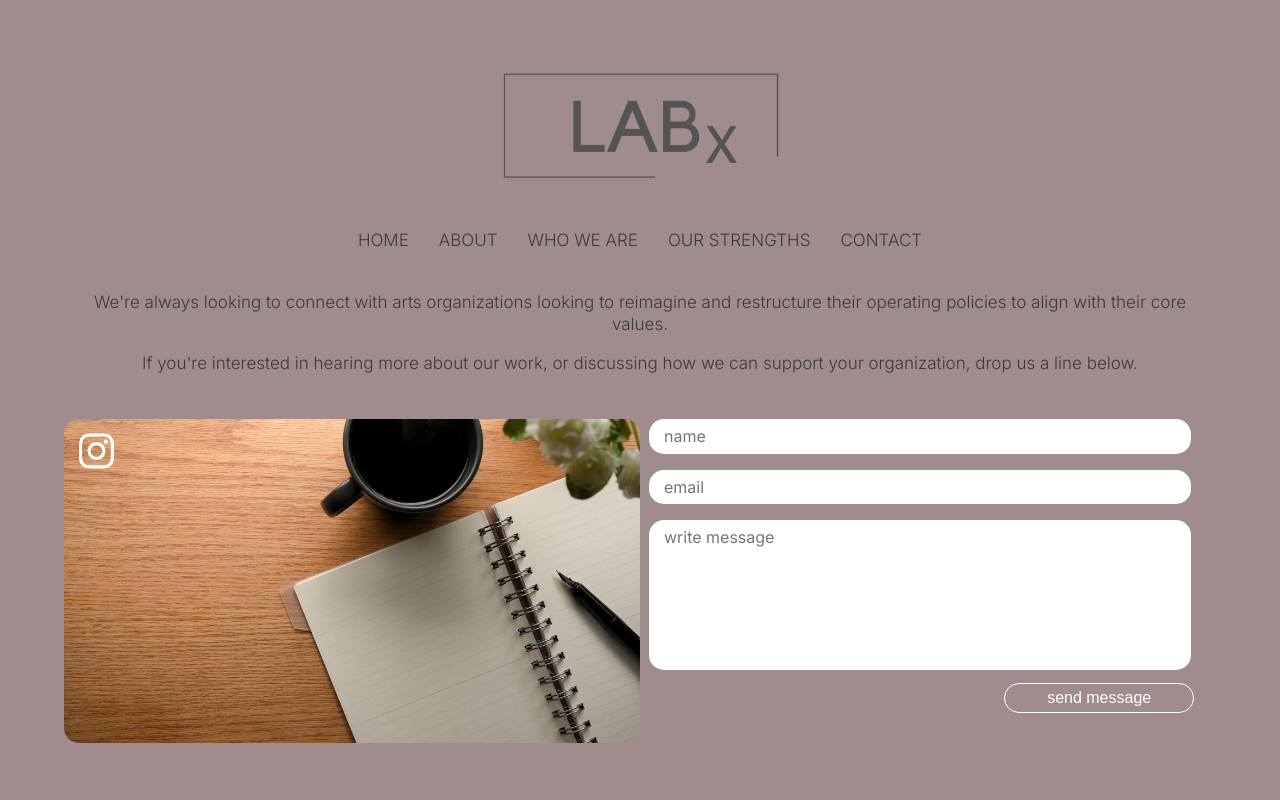
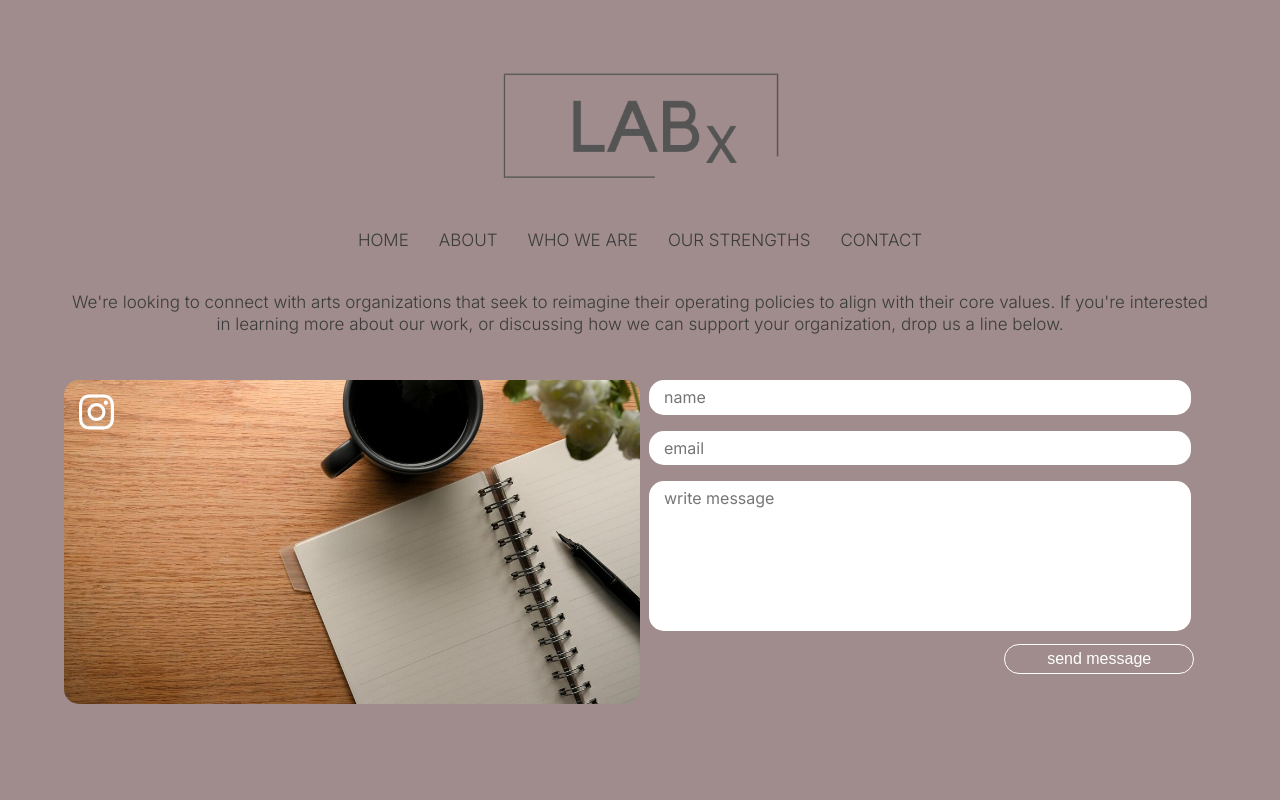
Before and after one commit to GabriellaPenev/LABx, a React (Create React App) app: page /contact in a window 1280 px wide. Shown: the top 800 px of the page. Built offline with nearby package versions, Linux system fonts and the light colour scheme.

Commit message:
changed contact paragraph

```diff
--- a/src/components/Contact.js
+++ b/src/components/Contact.js
@@ -38,9 +38,8 @@ const Contact = () => {
             <Nav />
             <FadeInSection>
                 <div className="contact-message">
-                    <p>We're always looking to connect with arts organizations looking to reimagine and restructure their operating policies to align with their core values. </p>
-                    <p>
-                        If you're interested in hearing more about our work, or discussing how we can support your organization, drop us a line below.
+                    <p>We're looking to connect with arts organizations that seek to reimagine their operating policies to align with their core values.
+                        If you're interested in learning more about our work, or discussing how we can support your organization, drop us a line below.
                     </p>
                 </div>
 
```
